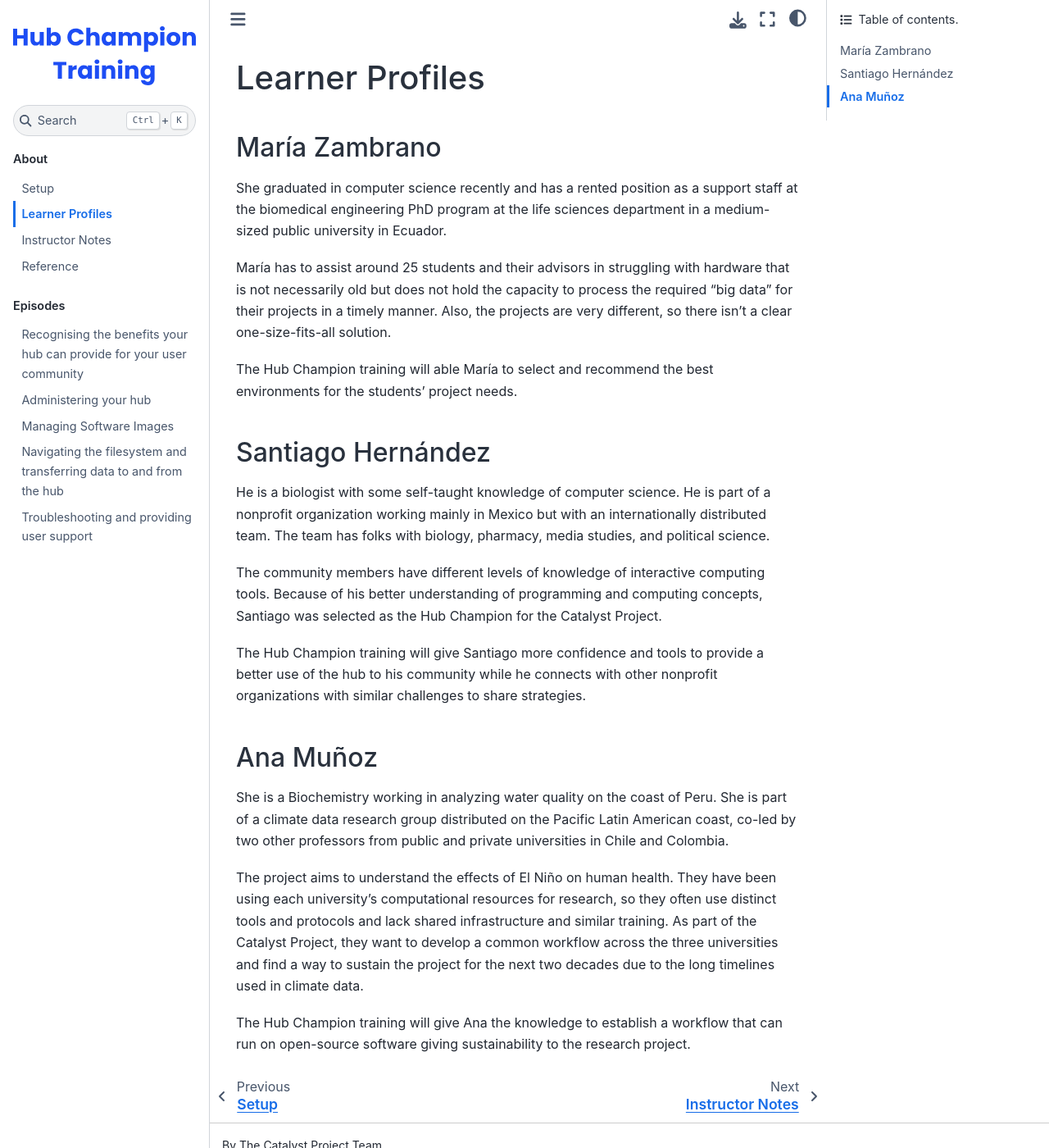
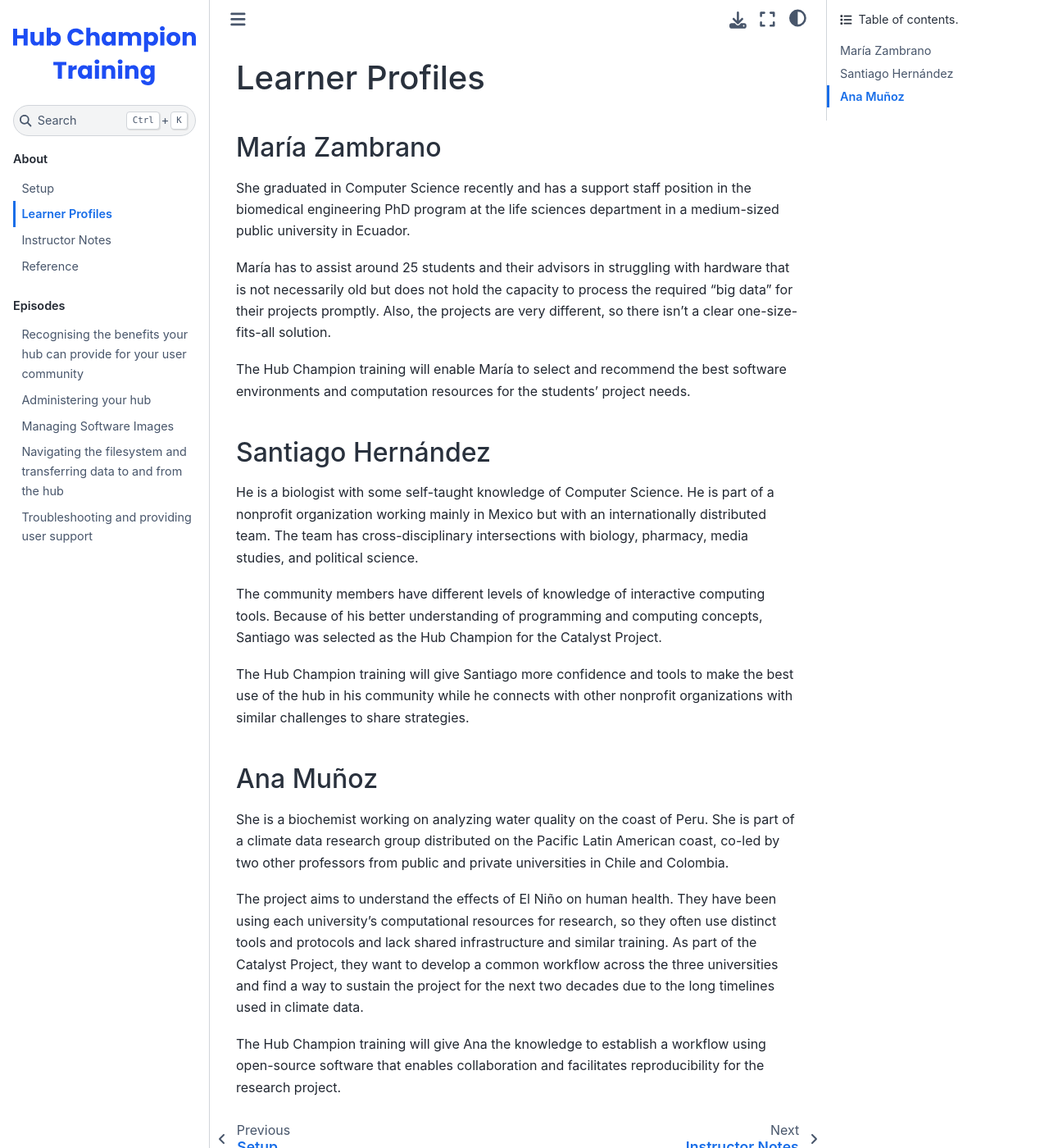
Before and after one commit to czi-catalystproject/hub-champion-training, a Jupyter Book: the page built from profiles/learner-profiles.md, in a window 1280 px wide and 1400 px high. Shown: the whole window at 82% size. Built offline with Jupyter Book 1.0.4 settings and Sphinx 7.4.7 and the Sphinx Book theme 1.1.4, drawn with Linux system fonts in a browser that asks for light colours; nearby versions of some CDN libraries.

Commit message:
Apply suggestions from code review
Minor rewording.

```diff
--- a/profiles/learner-profiles.md
+++ b/profiles/learner-profiles.md
@@ -1,22 +1,22 @@
 # Learner Profiles
 
 ## María Zambrano
-She graduated in computer science recently and has a rented position as a support staff at the biomedical engineering PhD program at the life sciences department in a medium-sized public university in Ecuador.
+She graduated in Computer Science recently and has a support staff position in the biomedical engineering PhD program at the life sciences department in a medium-sized public university in Ecuador.
 
-María has to assist around 25 students and their advisors in struggling with hardware that is not necessarily old but does not hold the capacity to process the required “big data” for their projects in a timely manner. Also, the projects are very different, so there isn’t a clear one-size-fits-all solution.
+María has to assist around 25 students and their advisors in struggling with hardware that is not necessarily old but does not hold the capacity to process the required “big data” for their projects promptly. Also, the projects are very different, so there isn’t a clear one-size-fits-all solution.
 
-The Hub Champion training will able María to select and recommend the best environments for the students' project needs.
+The Hub Champion training will enable María to select and recommend the best software environments and computation resources for the students' project needs.
 
 ## Santiago Hernández
-He is a biologist with some self-taught knowledge of computer science. He is part of a nonprofit organization working mainly in Mexico but with an internationally distributed team. The team has folks with biology, pharmacy, media studies, and political science.
+He is a biologist with some self-taught knowledge of Computer Science. He is part of a nonprofit organization working mainly in Mexico but with an internationally distributed team. The team has cross-disciplinary intersections with biology, pharmacy, media studies, and political science.
 
 The community members have different levels of knowledge of interactive computing tools. Because of his better understanding of programming and computing concepts, Santiago was selected as the Hub Champion for the Catalyst Project.
 
-The Hub Champion training will give Santiago more confidence and tools to provide a better use of the hub to his community while he connects with other nonprofit organizations with similar challenges to share strategies.
+The Hub Champion training will give Santiago more confidence and tools to make the best use of the hub in his community while he connects with other nonprofit organizations with similar challenges to share strategies.
 
 ## Ana Muñoz
-She is a Biochemistry working in analyzing water quality on the coast of Peru. She is part of a climate data research group distributed on the Pacific Latin American coast, co-led by two other professors from public and private universities in Chile and Colombia.
+She is a biochemist working on analyzing water quality on the coast of Peru. She is part of a climate data research group distributed on the Pacific Latin American coast, co-led by two other professors from public and private universities in Chile and Colombia.
 
 The project aims to understand the effects of El Niño on human health. They have been using each university’s computational resources for research, so they often use distinct tools and protocols and lack shared infrastructure and similar training. As part of the Catalyst Project, they want to develop a common workflow across the three universities and find a way to sustain the project for the next two decades due to the long timelines used in climate data.
 
-The Hub Champion training will give Ana the knowledge to establish a workflow that can run on open-source software giving sustainability to the research project.
+The Hub Champion training will give Ana the knowledge to establish a workflow using open-source software that enables collaboration and facilitates reproducibility for the research project.
```
